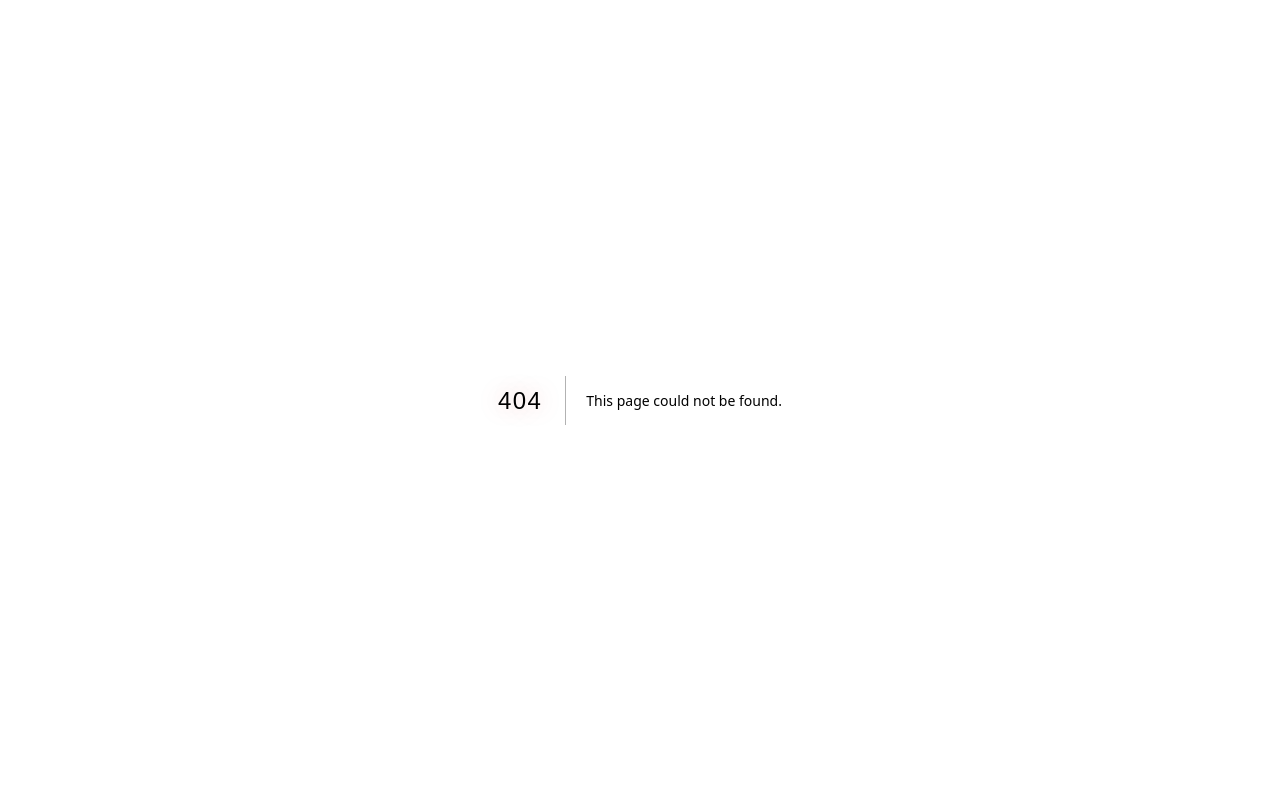
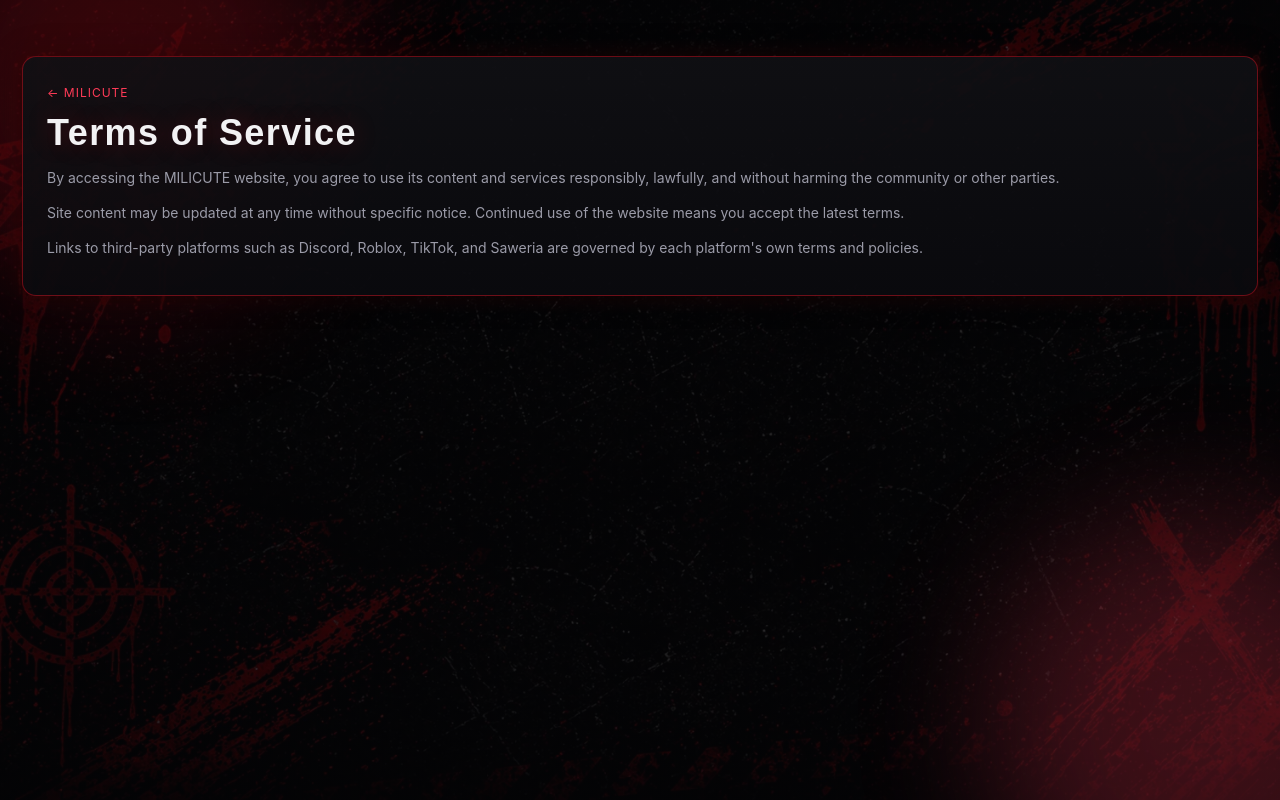
Before and after one commit to galangsw27/milicute, a Next.js app: page /en/terms in a window 1280 px wide. Before the commit this address had no page. Built offline with nearby package versions, Linux system fonts and the light colour scheme.

Commit message:
feat: add terms and privacy pages
Co-Authored-By: Claude Opus 4.7 <noreply@anthropic.com>

```diff
--- /dev/null
+++ b/app/[locale]/terms/page.js
@@ -0,0 +1,40 @@
+import Link from 'next/link'
+import { notFound } from 'next/navigation'
+import { getDictionary, isValidLocale } from '../../../lib/i18n'
+
+export async function generateMetadata({ params }) {
+  const { locale } = await params
+  if (!isValidLocale(locale)) notFound()
+  const dict = getDictionary(locale)
+
+  return {
+    title: `${dict.legal.termsTitle} — MILICUTE`,
+    description: `${dict.legal.termsTitle} MILICUTE official community website.`,
+    alternates: {
+      canonical: `/${locale}/terms`,
+      languages: { id: '/id/terms', en: '/en/terms' },
+    },
+  }
+}
+
+export default async function TermsPage({ params }) {
+  const { locale } = await params
+  if (!isValidLocale(locale)) notFound()
+  const dict = getDictionary(locale)
+
+  return (
+    <>
+      <div className="bg-orb orb-a"></div>
+      <div className="bg-orb orb-b"></div>
+      <main className="page legal-page">
+        <section className="legal-card">
+          <Link className="legal-back" href={`/${locale}`}>← MILICUTE</Link>
+          <h1 className="legal-title">{dict.legal.termsTitle}</h1>
+          {dict.legal.termsBody.map((paragraph) => (
+            <p key={paragraph} className="legal-copy">{paragraph}</p>
+          ))}
+        </section>
+      </main>
+    </>
+  )
+}
--- a/app/globals.css
+++ b/app/globals.css
@@ -635,6 +635,41 @@ h1 {
   line-height: 1.6;
 }
 
+.legal-page {
+  justify-content: flex-start;
+  padding-top: 56px;
+}
+
+.legal-card {
+  border: 1px solid var(--border-red);
+  border-radius: var(--radius);
+  background: linear-gradient(180deg, rgba(16,16,20,0.92), rgba(10,10,14,0.92));
+  padding: 24px;
+  box-shadow: 0 0 30px rgba(0,0,0,0.45), 0 0 24px rgba(224,16,32,0.12);
+}
+
+.legal-back {
+  display: inline-block;
+  margin-bottom: 14px;
+  color: var(--red-soft);
+  text-decoration: none;
+  font-size: 12px;
+  letter-spacing: 1px;
+}
+
+.legal-title {
+  font-family: 'Orbitron', sans-serif;
+  font-size: clamp(22px, 4vw, 36px);
+  margin-bottom: 14px;
+}
+
+.legal-copy {
+  color: var(--text-muted);
+  line-height: 1.8;
+  font-size: 14px;
+  margin-bottom: 10px;
+}
+
 footer {
   text-align: center;
   color: #6f6f7e;
@@ -642,6 +677,37 @@ footer {
   letter-spacing: 1.2px;
   animation: fadeUp 0.9s 0.3s ease both;
 }
+
+.footer-legal-links {
+  display: inline-flex;
+  gap: 12px;
+  margin-top: 8px;
+}
+
+.footer-legal-link {
+  color: #9d9daa;
+  text-decoration: none;
+  border-bottom: 1px solid transparent;
+}
+
+.footer-legal-link:hover,
+.footer-legal-link:focus-visible {
+  color: var(--red-soft);
+  border-bottom-color: var(--red-soft);
+}
+
+.footer-legal-link:focus-visible {
+  outline: none;
+}
+
+@media (max-width: 460px) {
+  .footer-legal-links {
+    display: flex;
+    flex-direction: column;
+    gap: 6px;
+  }
+}
+
 
 @keyframes fadeUp {
   from { opacity: 0; transform: translateY(20px); }
--- a/content/i18n/en.js
+++ b/content/i18n/en.js
@@ -14,6 +14,24 @@ const en = {
   },
   seo: { aboutTitle: 'Roblox Community: MILICUTE Official', faqTitle: 'MILICUTE FAQ' },
   footer: 'MILICUTE · Official Entry Page',
+  footerLinks: {
+    terms: 'Terms of Service',
+    privacy: 'Privacy Policy',
+  },
+  legal: {
+    termsTitle: 'Terms of Service',
+    termsBody: [
+      'By accessing the MILICUTE website, you agree to use its content and services responsibly, lawfully, and without harming the community or other parties.',
+      'Site content may be updated at any time without specific notice. Continued use of the website means you accept the latest terms.',
+      'Links to third-party platforms such as Discord, Roblox, TikTok, and Saweria are governed by each platform\'s own terms and policies.',
+    ],
+    privacyTitle: 'Privacy Policy',
+    privacyBody: [
+      'MILICUTE may collect basic technical data such as anonymous visit data for site analytics, performance monitoring, and user experience improvements.',
+      'We do not sell personal data. Data use is limited to community operations, security, and content performance review.',
+      'For privacy questions or data-related requests, contact the admin through the official MILICUTE Discord channel.',
+    ],
+  },
 }
 
 export default en
--- a/content/i18n/id.js
+++ b/content/i18n/id.js
@@ -14,6 +14,24 @@ const id = {
   },
   seo: { aboutTitle: 'Komunitas Roblox Indonesia: MILICUTE Official', faqTitle: 'FAQ MILICUTE' },
   footer: 'MILICUTE · Official Entry Page',
+  footerLinks: {
+    terms: 'Terms of Service',
+    privacy: 'Privacy Policy',
+  },
+  legal: {
+    termsTitle: 'Terms of Service',
+    termsBody: [
+      'Dengan mengakses situs MILICUTE, kamu setuju menggunakan konten dan layanan secara wajar, tidak melanggar hukum, dan tidak merugikan komunitas maupun pihak lain.',
+      'Seluruh konten dapat diperbarui sewaktu-waktu tanpa pemberitahuan khusus. Penggunaan lanjutan atas situs berarti menyetujui perubahan terms terbaru.',
+      'Tautan ke platform pihak ketiga seperti Discord, Roblox, TikTok, dan Saweria tunduk pada kebijakan masing-masing platform.',
+    ],
+    privacyTitle: 'Privacy Policy',
+    privacyBody: [
+      'MILICUTE dapat mengumpulkan data teknis dasar seperti data kunjungan anonim untuk analitik performa situs dan peningkatan pengalaman pengguna.',
+      'Kami tidak menjual data pribadi pengguna. Data digunakan terbatas untuk operasional komunitas, keamanan, dan evaluasi performa konten.',
+      'Untuk pertanyaan privasi atau permintaan terkait data, silakan hubungi admin melalui kanal resmi Discord MILICUTE.',
+    ],
+  },
 }
 
 export default id
```
Also changed, not shown: app/[locale]/page.js (+8 -1 lines), app/[locale]/privacy/page.js (added, +40 -0 lines).
